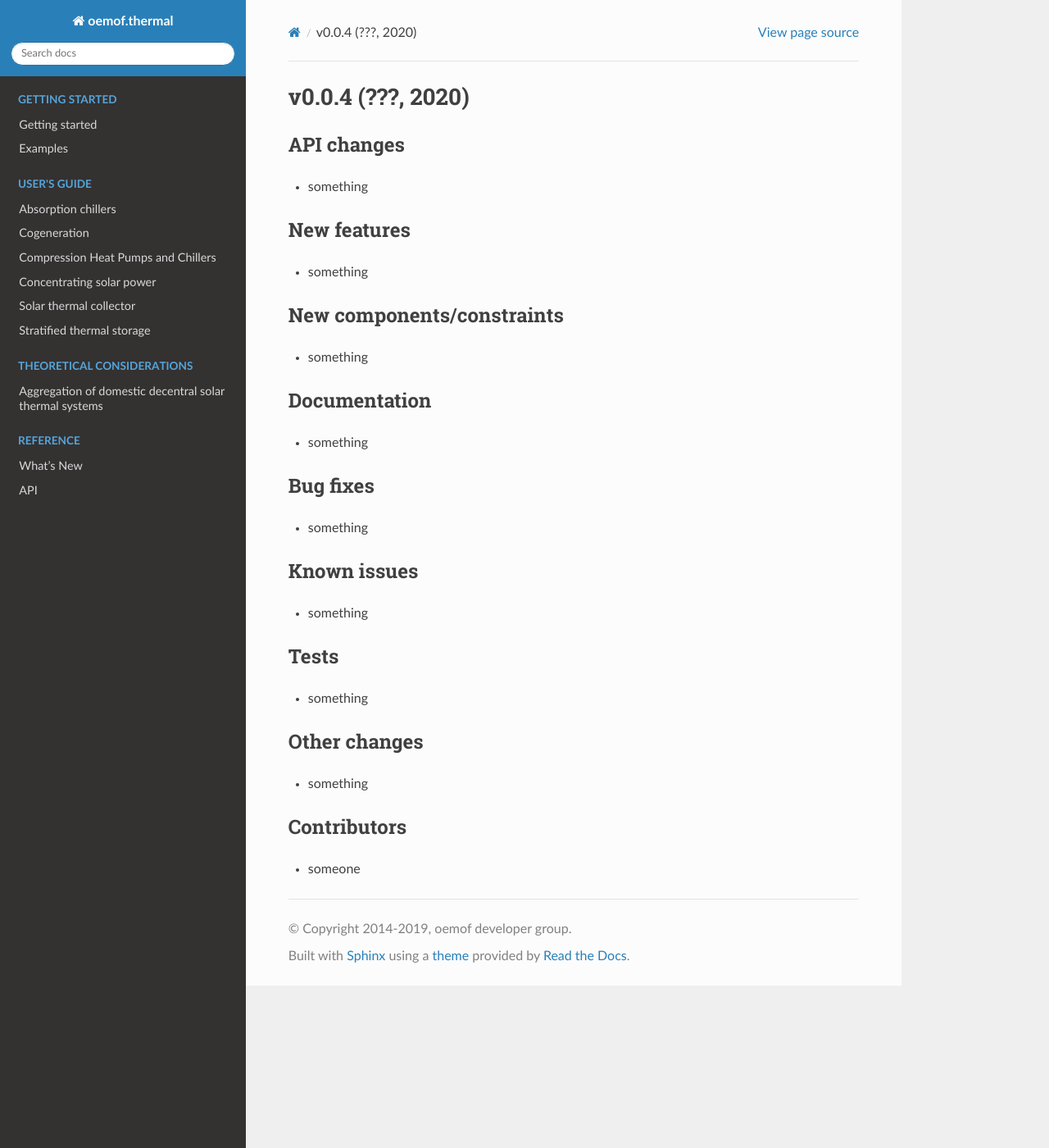
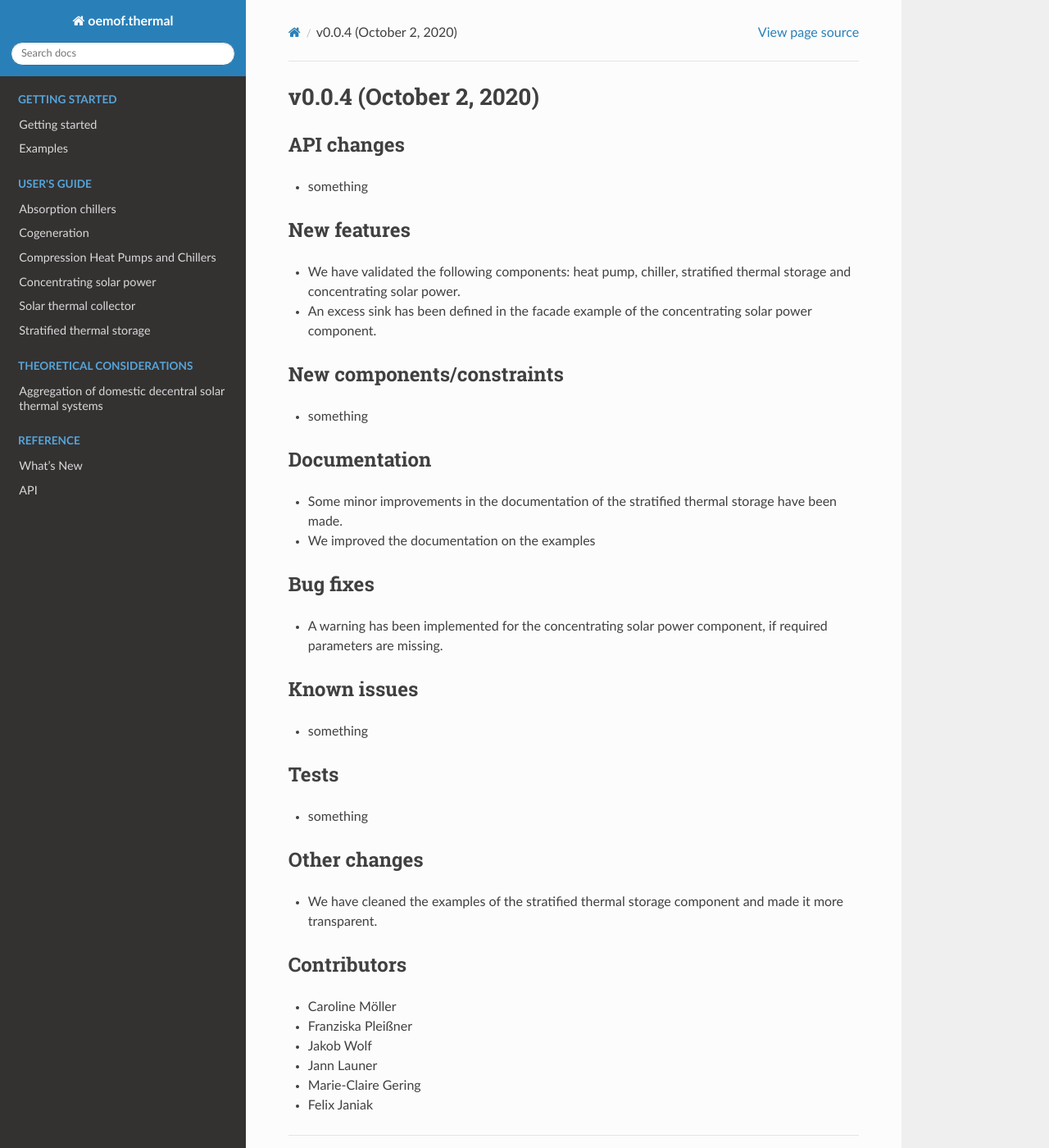
Before and after one commit to oemof/oemof-thermal, a Sphinx documentation site: the page built from docs/whats_new/v0-0-4.rst, in a window 1280 px wide and 1400 px high. Shown: the whole window at 82% size. Built offline with Sphinx 7.4.7 and the Read the Docs theme 2.0.0, drawn with Linux system fonts in a browser that asks for light colours; formulas are drawn with MathJax 3.

Commit message:
Add first draft of whats new file for v0-0-4

```diff
--- a/docs/whats_new/v0-0-4.rst
+++ b/docs/whats_new/v0-0-4.rst
@@ -1,4 +1,4 @@
-v0.0.4 (???, 2020)
+v0.0.4 (October 2, 2020)
 =============
 
 API changes
@@ -9,7 +9,8 @@ API changes
 New features
 ------------
 
-* something
+* We have validated the following components: heat pump, chiller, stratified thermal storage and concentrating solar power.
+* An excess sink has been defined in the facade example of the concentrating solar power component.
 
 New components/constraints
 ------------
@@ -19,12 +20,13 @@ New components/constraints
 Documentation
 -------------
 
-* something
+* Some minor improvements in the documentation of the stratified thermal storage have been made.
+* We improved the documentation on the examples
 
 Bug fixes
 ---------
 
-* something
+* A warning has been implemented for the concentrating solar power component, if required parameters are missing.
 
 Known issues
 ------------
@@ -39,9 +41,14 @@ Tests
 Other changes
 -------------
 
-* something
+* We have cleaned the examples of the stratified thermal storage component and made it more transparent.
 
 Contributors
 ------------
 
-* someone
+* Caroline Möller
+* Franziska Pleißner
+* Jakob Wolf
+* Jann Launer
+* Marie-Claire Gering
+* Felix Janiak
```
